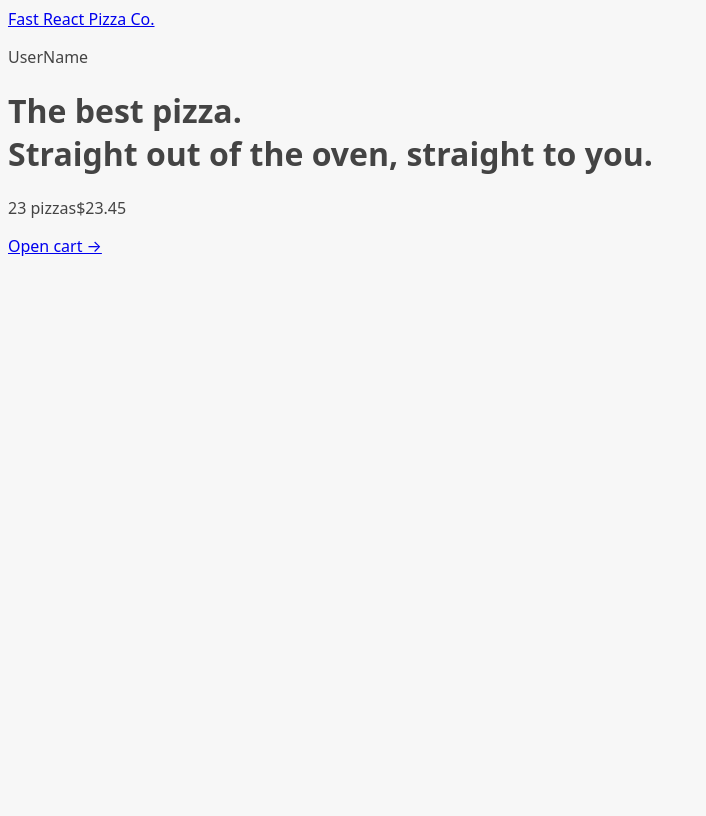
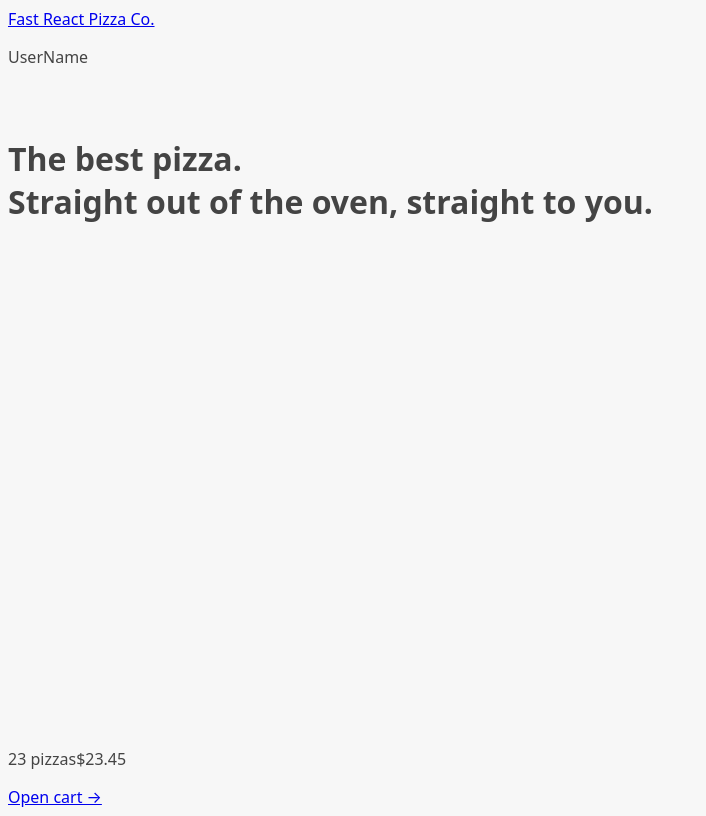
Before and after one commit to seanka/React-FastPizza-Web, a React (Vite) app: page / in a window 1280 px wide. Shown: the whole page, without its empty margins (0-706 px from the left). Built offline with nearby package versions, Linux system fonts and the light colour scheme.

Commit message:
Added loader indicator when navigation state is equal to loading

```diff
--- a/src/features/menu/Menu.jsx
+++ b/src/features/menu/Menu.jsx
@@ -5,7 +5,6 @@
 
 function Menu() {
   const menu = useLoaderData();
-  console.log(menu);
 
   return (
     <ul>
--- a/src/ui/AppLayout.jsx
+++ b/src/ui/AppLayout.jsx
@@ -1,10 +1,16 @@
 import Header from "./Header";
 import CartOverview from "../features/cart/CartOverview";
-import { Outlet } from "react-router-dom";
+import { Outlet, useNavigation } from "react-router-dom";
+import Loader from "./Loader";
 
 function AppLayout() {
+  const navigation = useNavigation();
+  const isLoading = navigation.state === "loading";
+
   return (
-    <div>
+    <div className="layout">
+      {isLoading && <Loader />}
+
       <Header />
 
       <main>
--- /dev/null
+++ b/src/ui/Loader.jsx
@@ -0,0 +1,5 @@
+function Loader() {
+  return <div className="loader"></div>;
+}
+
+export default Loader;
```
